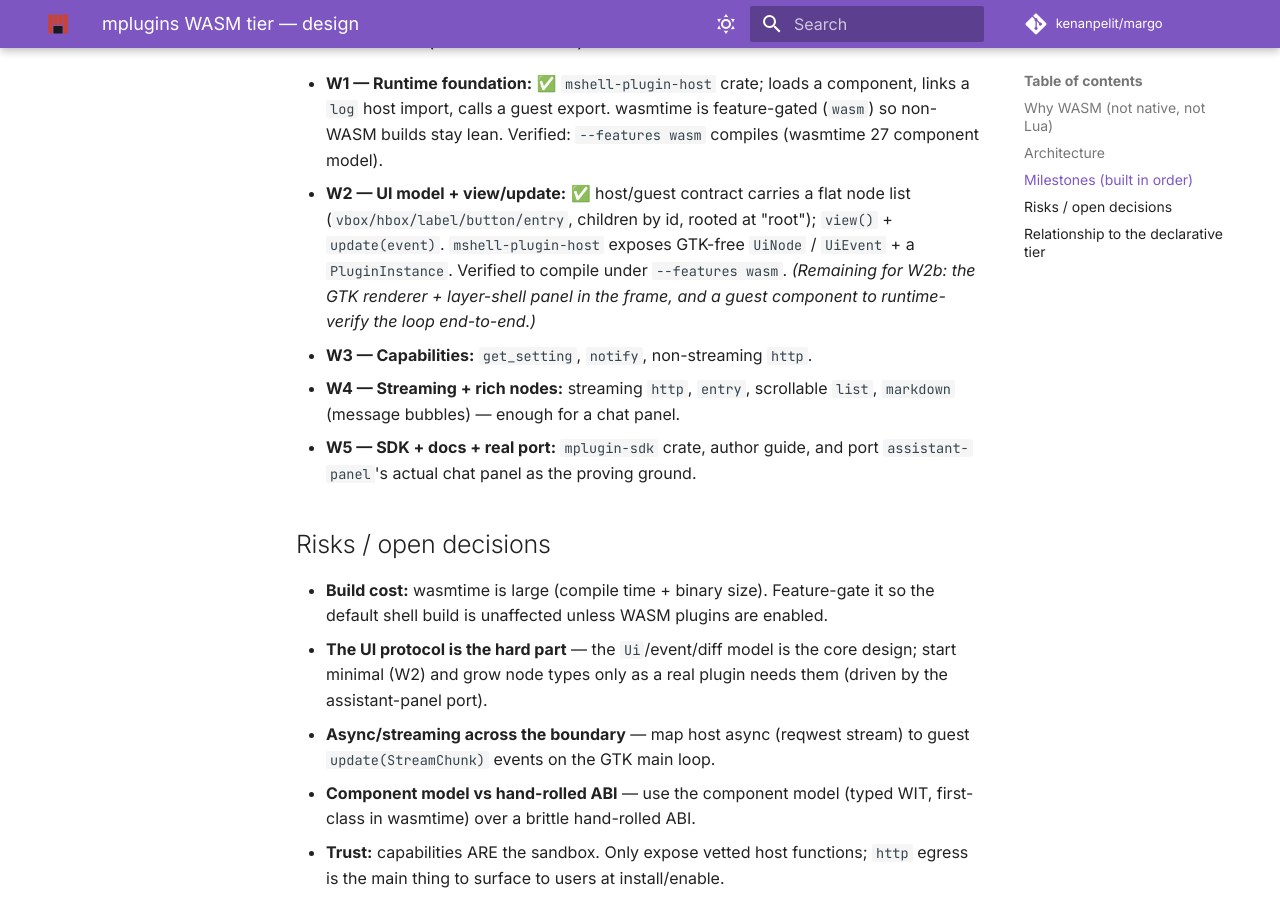
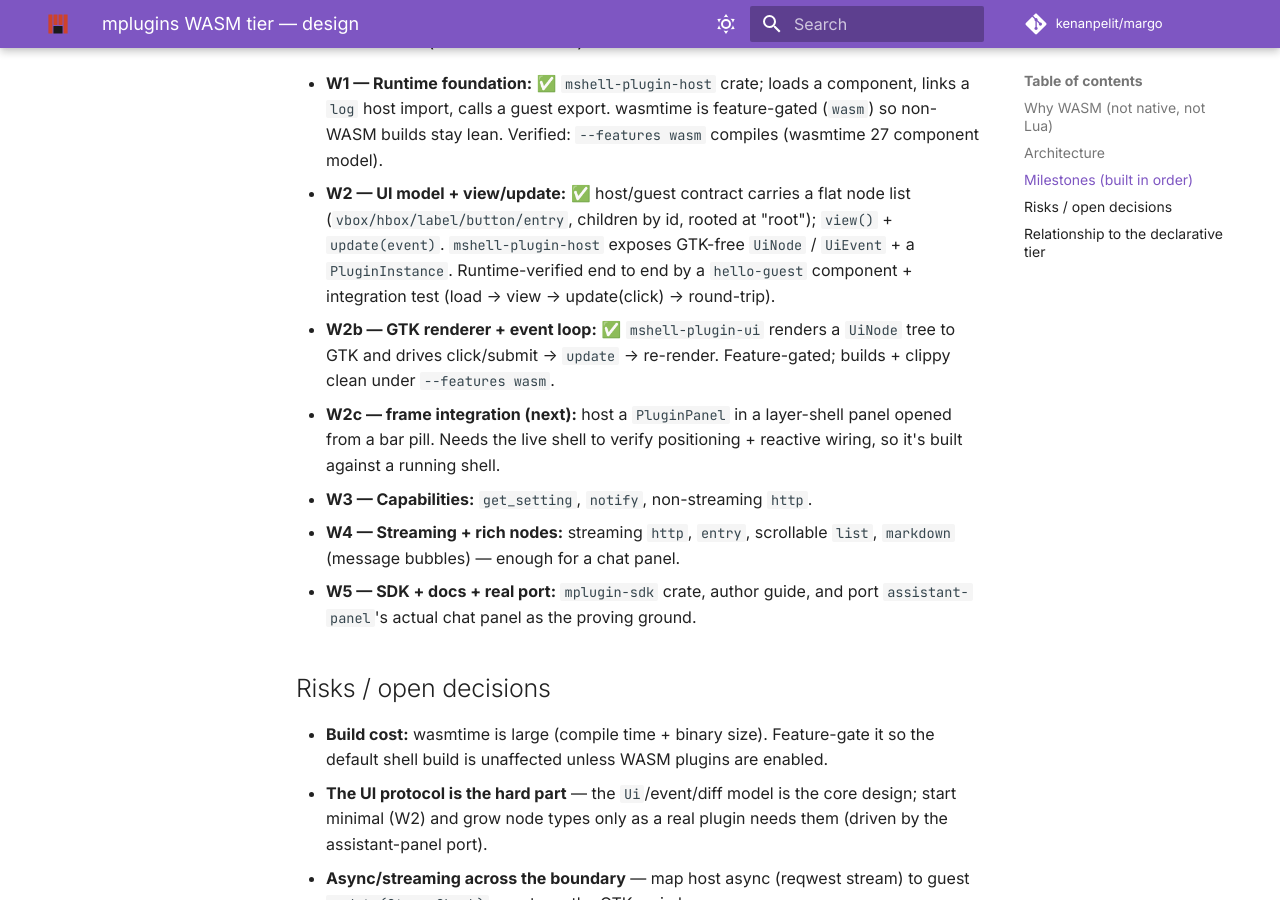
Before and after one commit to kenanpelit/margo, an MkDocs documentation site: the page built from docs/mplugins-wasm-design.md, in a window 1280 px wide and 900 px high, scrolled down 1330 px. Built offline with MkDocs 1.6.1 and Material for MkDocs 9.7.7, drawn with Linux system fonts in a browser that asks for light colours; comment, search, counter and statistics services are not loaded.

Commit message:
docs: WASM W2 runtime-verified + W2b (GTK renderer) done; W2c is next
Co-Authored-By: Claude Opus 4.7 <noreply@anthropic.com>

```diff
--- a/docs/mplugins-wasm-design.md
+++ b/docs/mplugins-wasm-design.md
@@ -53,9 +53,14 @@ plugin.wasm (guest, sandboxed)            mshell (host, GTK)
 - **W2 — UI model + view/update:** ✅ host/guest contract carries a flat node
   list (`vbox/hbox/label/button/entry`, children by id, rooted at "root");
   `view()` + `update(event)`. `mshell-plugin-host` exposes GTK-free `UiNode` /
-  `UiEvent` + a `PluginInstance`. Verified to compile under `--features wasm`.
-  *(Remaining for W2b: the GTK renderer + layer-shell panel in the frame, and a
-  guest component to runtime-verify the loop end-to-end.)*
+  `UiEvent` + a `PluginInstance`. Runtime-verified end to end by a `hello-guest`
+  component + integration test (load → view → update(click) → round-trip).
+- **W2b — GTK renderer + event loop:** ✅ `mshell-plugin-ui` renders a `UiNode`
+  tree to GTK and drives click/submit → `update` → re-render. Feature-gated;
+  builds + clippy clean under `--features wasm`.
+- **W2c — frame integration (next):** host a `PluginPanel` in a layer-shell
+  panel opened from a bar pill. Needs the live shell to verify positioning +
+  reactive wiring, so it's built against a running shell.
 - **W3 — Capabilities:** `get_setting`, `notify`, non-streaming `http`.
 - **W4 — Streaming + rich nodes:** streaming `http`, `entry`, scrollable `list`,
   `markdown` (message bubbles) — enough for a chat panel.
```
